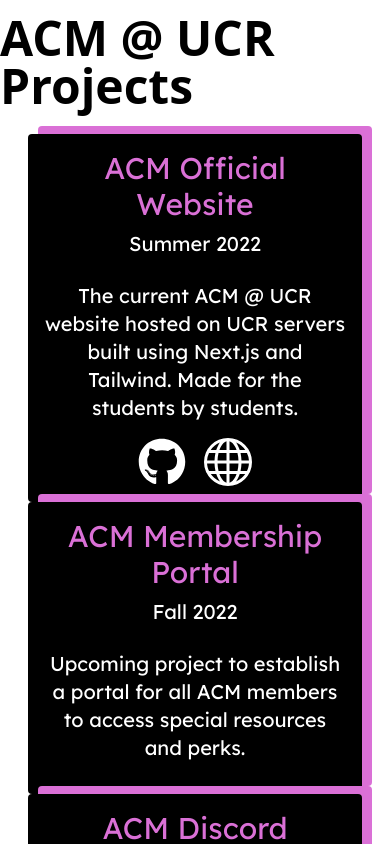
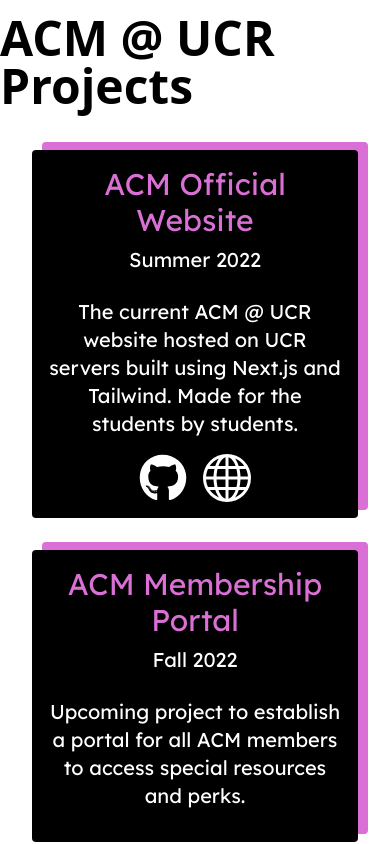
Before and after one commit to acm-ucr/acm-hydra, a Next.js app: page / in a window 390 px wide. Shown: the part 3084-3928 px from the top of the page. Built offline with nearby package versions, Linux system fonts and the light colour scheme.

Commit message:
fix responsiveness

```diff
--- a/components/Inspire.js
+++ b/components/Inspire.js
@@ -38,7 +38,7 @@ const Inspire = () => {
 			<br />
 			<Row className='w-11/12'>
 				{projects.map((project, index) => (
-					<Col key={index} lg={4} md={6}>
+					<Col key={index} lg={4} md={6} className='p-3'>
 						<Project
 							title={project.title}
 							timeline={project.timeline}
```
